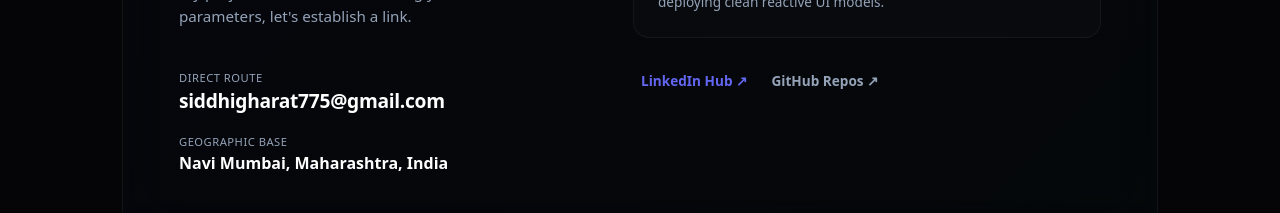
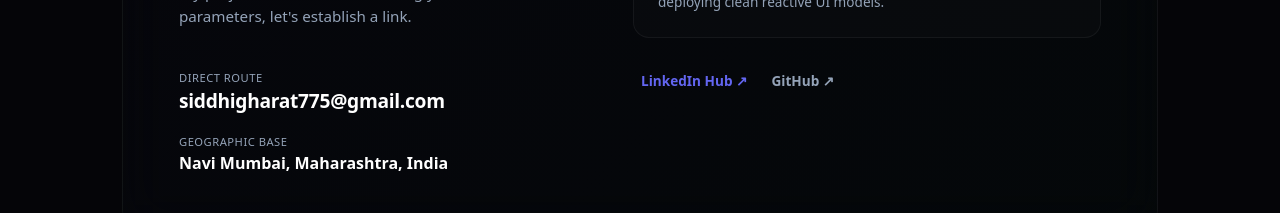
Before and after one commit to SIDDHI-norahae/portfolio, a React (Vite) app: page / in a window 1280 px wide. Shown: the part 3203-3416 px from the top of the page. Built offline with nearby package versions, Linux system fonts and the light colour scheme.

Commit message:
fix: corrected github profile link spelling

```diff
--- a/src/App.jsx
+++ b/src/App.jsx
@@ -366,7 +366,7 @@ export default function App() {
 
                 <div style={{ display: 'flex', gap: '1.5rem', paddingLeft: '0.5rem', marginTop: '0.5rem' }}>
                   <a href="https://linkedin.com/in/siddhi-gharat-3314802a6" target="_blank" rel="noopener noreferrer" className="gateway-anchor">LinkedIn Hub ↗</a>
-                  <a href="https://github.com/SIDDHI-noraha" target="_blank" rel="noopener noreferrer" className="gateway-anchor" style={{ color: 'var(--text-dimmed)' }}>GitHub Repos ↗</a>
+                  <a href="https://github.com/SIDDHI-norahae" target="_blank" rel="noopener noreferrer" className="gateway-anchor" style={{ color: 'var(--text-dimmed)' }}>GitHub ↗</a>
                 </div>
               </div>
 
```
